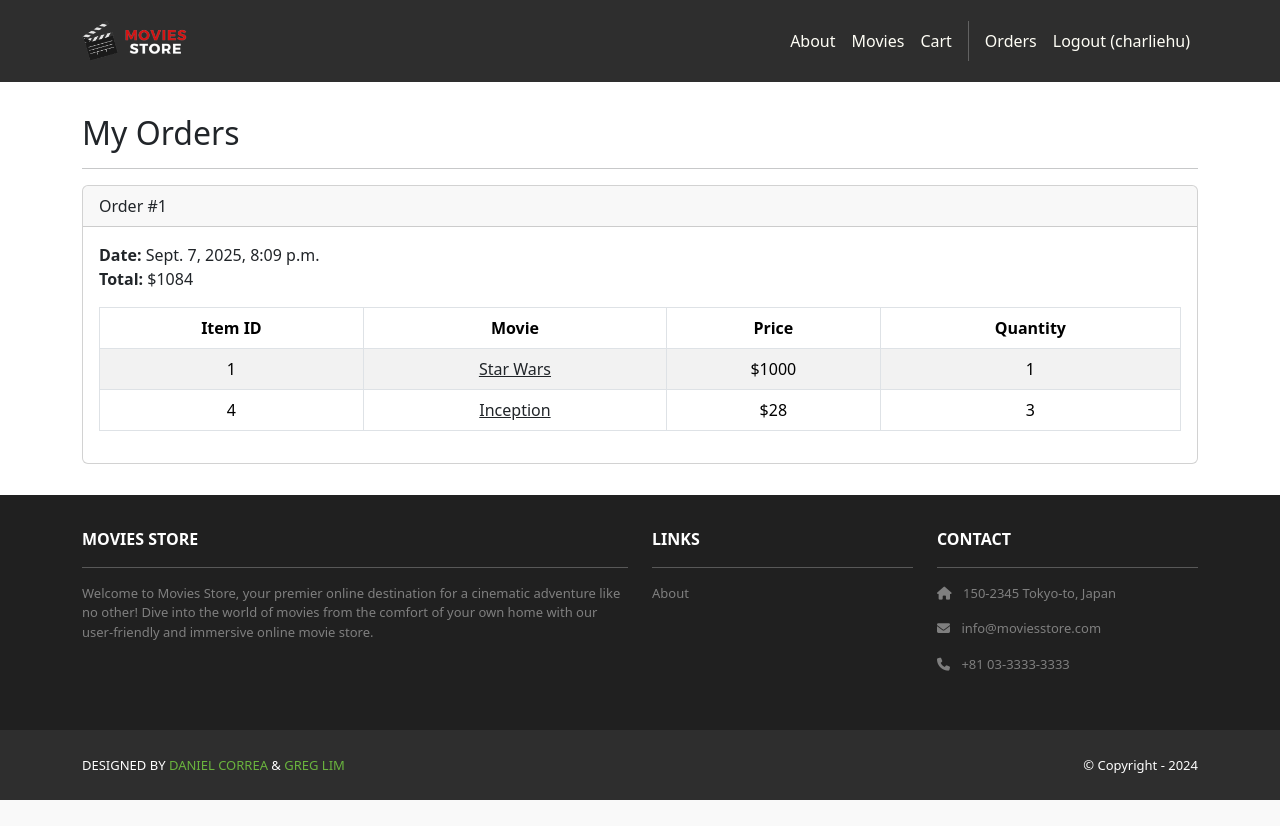
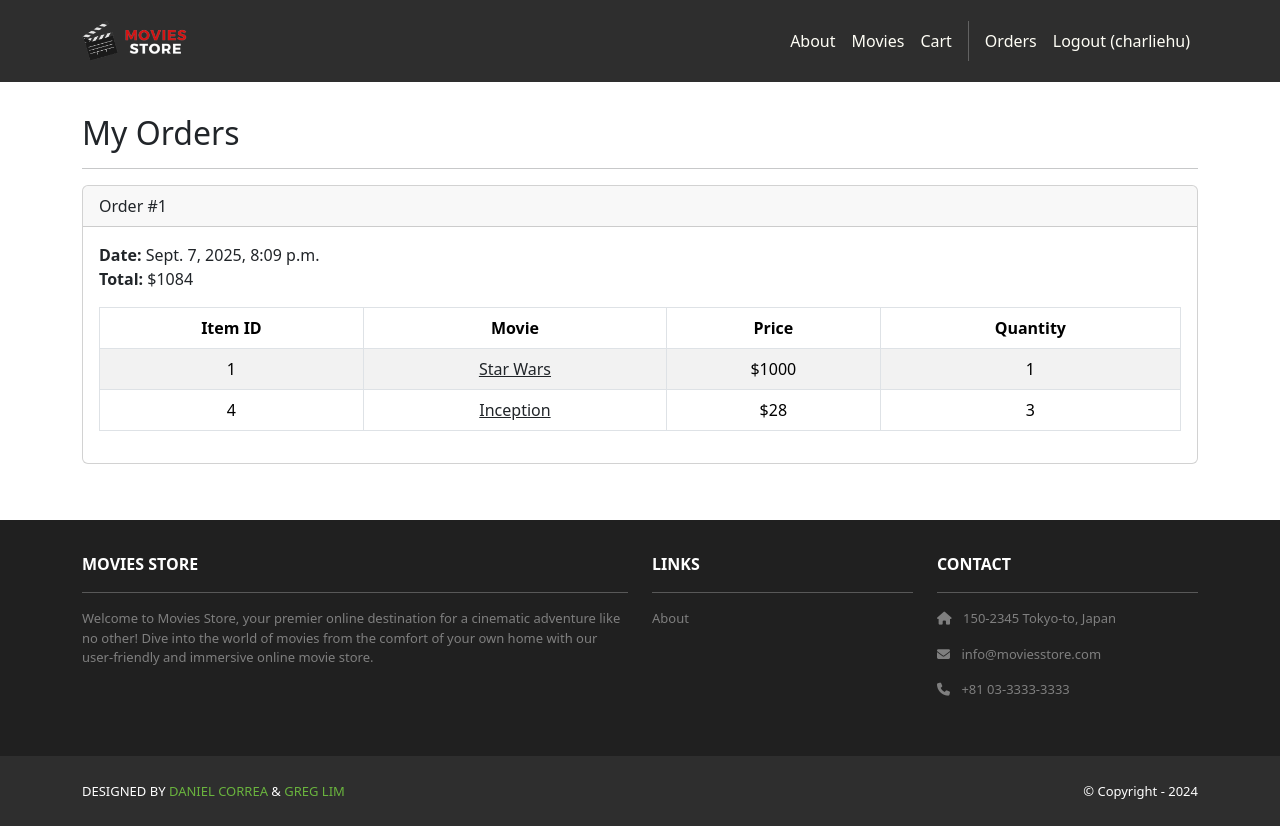
Before and after one commit to charliehu01/moviesstore, a Django app: page /accounts/orders/ in a window 1280 px wide. Before the commit the page ends 800 px from the top, so only its background shows below. Run offline with Django 5.2, Linux system fonts and the light colour scheme; a user stored in the database is signed in; data comes from the database, SQL or seed files in the repository; both versions use the stored data as it was after the commit; some libraries are stand-ins or nearby versions.

Commit message:
second version

```diff
--- a/moviesstore/templates/base.html
+++ b/moviesstore/templates/base.html
@@ -10,11 +10,14 @@
         <link rel="stylesheet" type="text/css" href="{% static 'css/style.css' %}">
         <meta name="viewport" content="width=device-width, initial-scale=1" />
         <style>
-            .footer-section {
-                position: fixed;
-                left: 0;
-                bottom: 0;
-                width: 100%;
+            body {
+                display: flex;
+                min-height: 100vh;
+                flex-direction: column;
+            }
+
+            .body-content {
+                flex-grow: 1;
             }
         </style>
     </head>
@@ -57,13 +60,13 @@
         </nav>
         <!-- Header -->
 
-        <div>
+        <div class="body-content">
             {% block content %}
             {% endblock content %}
         </div>
 
         <!-- Footer -->
-        <div class="footer-section">
+        <div>
             <section class="p-3 ms-footer d-none d-md-block">
                 <div class="container">
                     <div class="row mt-3 text-white">
```
Also changed, not shown: db.sqlite3.
